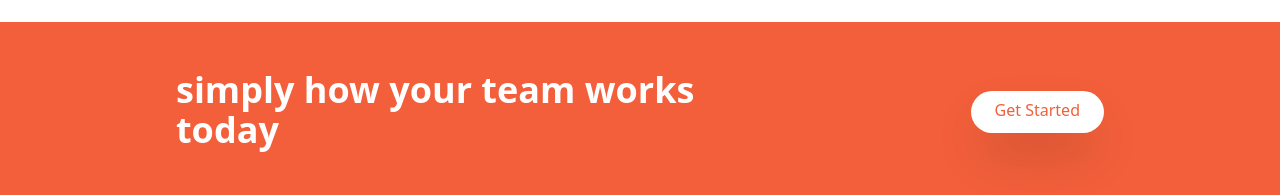
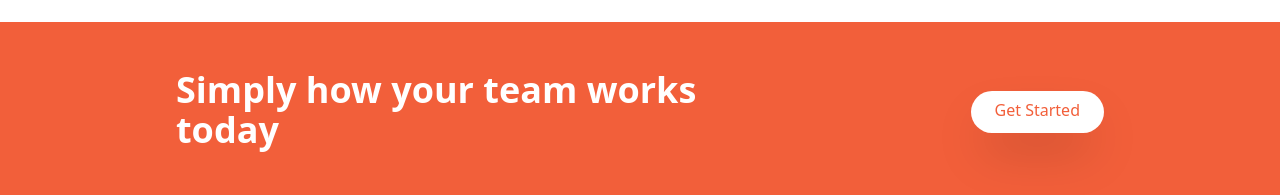
Before and after one commit to icodejsx/tailwindwebsite, a website: page index.html in a window 1280 px wide. Shown: the part 1682-1877 px from the top of the page. Drawn offline with Linux system fonts and the light colour scheme.

Commit message:
building

```diff
--- a/index.html
+++ b/index.html
@@ -193,6 +193,9 @@
                     </h2>
                     <!--testimonials Container-->
                     <div class="flex flex-col mt-24 md:flex-row md:space-x-6">
+
+                        <!--testimonials  block1-->
+
                         <div class="flex flex-col items-center p-6 space-y-6
                             rounded-lg bg-veryLightGray md:w-1/3">
                             <img src="image/avatar-anisha.png" alt=""
@@ -206,6 +209,7 @@
                                 everyone is much more focused.”
                             </p>
                         </div>
+                        <!--testimonials block2 -->
 
                         <div class="hidden flex-col items-center p-6 space-y-6
                             rounded-lg bg-veryLightGray md:flex md:w-1/3">
@@ -220,6 +224,8 @@
                                 everyone is much more focused.”
                             </p>
                         </div>
+
+                        <!--testimoinals block3-->
 
                         <div class=" hidden  flex-col items-center p-6 space-y-6 rounded-lg bg-veryLightGray md:flex md:w-1/3">
                             <img src="image/avatar-richard.png" alt="" class="w-16 -mt-14">
@@ -245,7 +251,7 @@
                 <!--flex container-->
                 <div class="container flex flex-col items-center justify-between px-6 py-24 mx-auto space-y-12 md:py-12 md:flex-row md:space-y-0">
                     <h2 class="text-5xl font-bold leading-tight text-center text-white md:text-4xl md:max-w-xl md:text-left">
-                        simply how your team works today
+                        Simply how your team works today
                     </h2>
                 <!--button-->
                 <div>
@@ -254,7 +260,9 @@
                     Get Started</a>
                 </div>
                 </div>
+
             </section>
+
 
 
 
```
Also changed, not shown: css/main.css.
